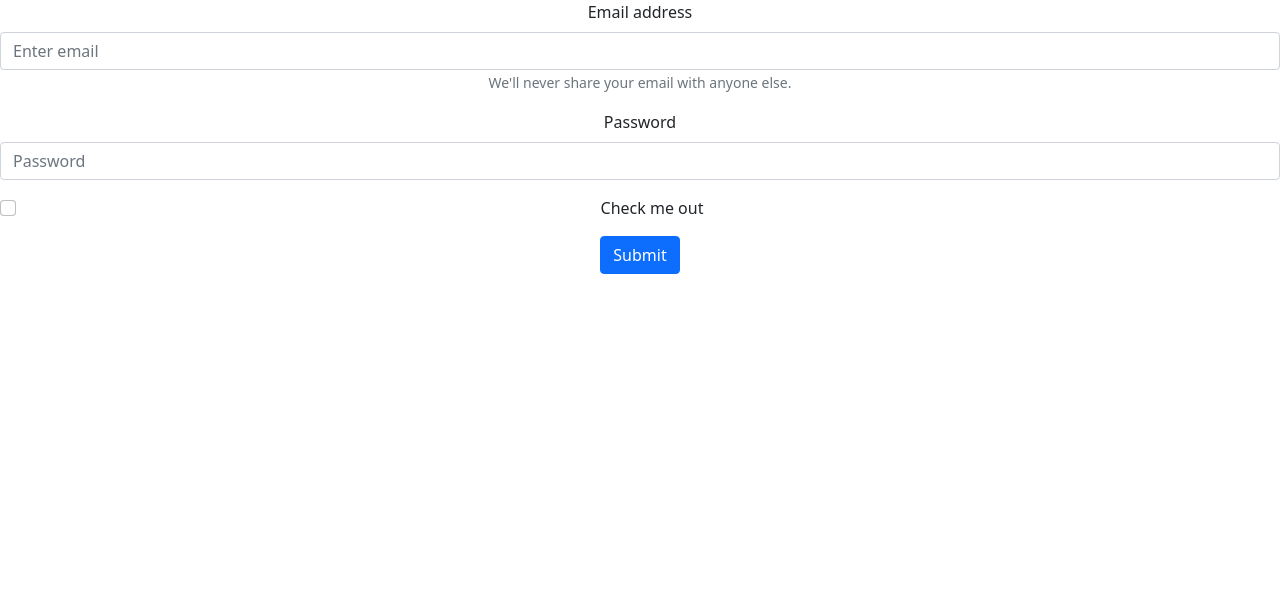
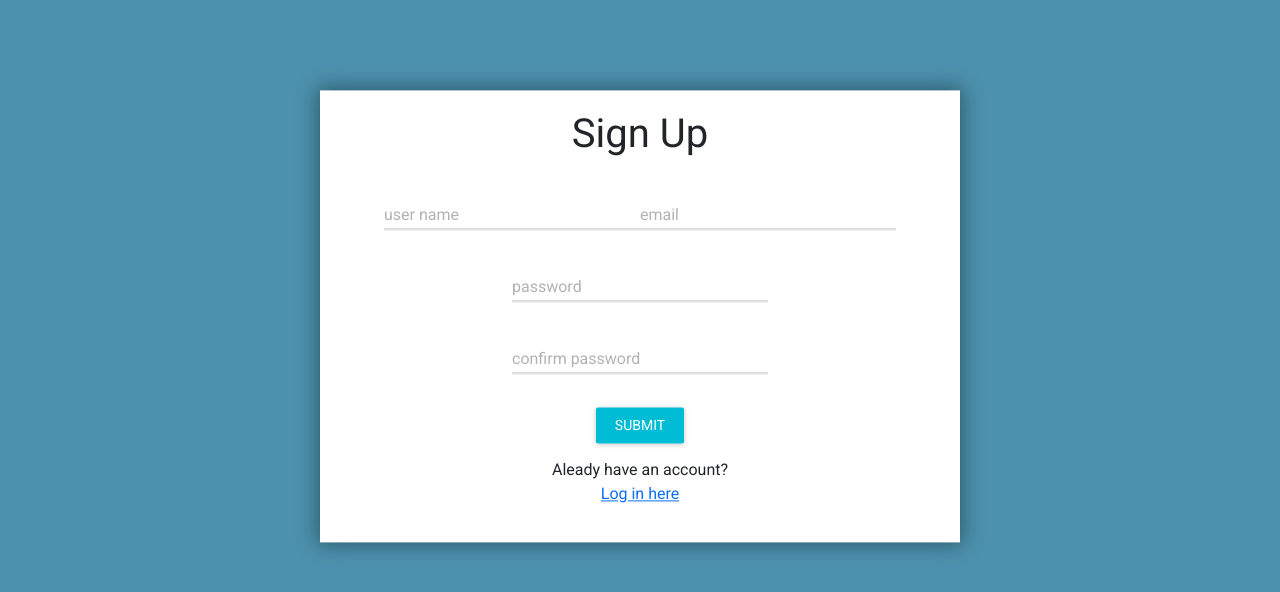
Before and after one commit to Huy-sudo/IE213_FE, a React (Create React App) app: page / in a window 1280 px wide. Shown: the top 592 px of the page. Built offline with nearby package versions, Linux system fonts and the light colour scheme.

Commit message:
Signup Page

```diff
--- a/package.json
+++ b/package.json
@@ -6,12 +6,16 @@
     "@testing-library/jest-dom": "^5.16.2",
     "@testing-library/react": "^12.1.4",
     "@testing-library/user-event": "^13.5.0",
+    "axios": "^0.26.1",
     "bootstrap": "^5.1.3",
+    "material-ui": "^0.20.2",
     "react": "^17.0.2",
     "react-bootstrap": "^2.2.1",
     "react-dom": "^17.0.2",
     "react-scripts": "5.0.0",
-    "web-vitals": "^2.1.4"
+    "validator": "^13.7.0",
+    "web-vitals": "^2.1.4",
+    "zxcvbn": "^4.4.2"
   },
   "scripts": {
     "start": "react-scripts start",
--- a/src/App.js
+++ b/src/App.js
@@ -1,10 +1,10 @@
 import './App.css';
 import LoginForm from './components/Main/Authentication/Login/LoginForm';
-
+import Signup from './components/Main/Authentication/Signup/index'
 function App() {
   return (
     <div className="App">
-      <LoginForm />
+      <Signup/>
     </div>
   );
 }
--- /dev/null
+++ b/src/components/Main/Authentication/Signup/PasswordStr.js
@@ -0,0 +1,43 @@
+import React from 'react';
+
+const PasswordStr = props => {
+  var strColor;
+  var strWidth;
+
+  switch (props.score) {
+    case 1:
+      strColor = 'red';
+      strWidth = '20%';
+      break;
+    case 2:
+      strColor = 'orange';
+      strWidth = '40%';
+      break;
+    case 3:
+      strColor = 'yellow';
+      strWidth = '60%';
+      break;
+    case 4:
+      strColor = '#5cff47';
+      strWidth = '80%';
+      break;
+    case 5:
+      strColor = 'green';
+      strWidth = '100%';
+      break;
+    default:
+  }
+
+  var style = { backgroundColor: strColor, height: '5px', width: strWidth, transition: 'all 300ms ease-in-out' }
+
+  return (
+  <div>
+    <p className="pwStrWeak">weak</p>
+    <p className="pwStrStrong">strong</p>
+    <div style={style} />
+  </div>
+  );
+
+}
+
+export default PasswordStr;
--- /dev/null
+++ b/src/components/Main/Authentication/Signup/SignupContainer.js
@@ -0,0 +1,137 @@
+import React, { Component } from "react";
+import SignUpForm from "./SignupForm.js";
+const axios = require("axios");
+const FormValidators = require("./validate");
+const validateSignUpForm = FormValidators.validateSignUpForm;
+const zxcvbn = require("zxcvbn");
+
+class SignUpContainer extends Component {
+  constructor(props) {
+    super(props);
+
+    this.state = {
+      errors: {},
+      user: {
+        username: "",
+        email: "",
+        password: "",
+        pwconfirm: ""
+      },
+      btnTxt: "show",
+      type: "password",
+      score: "0"
+    };
+
+    this.pwMask = this.pwMask.bind(this);
+    this.handleChange = this.handleChange.bind(this);
+    this.submitSignup = this.submitSignup.bind(this);
+    this.validateForm = this.validateForm.bind(this);
+    this.pwHandleChange = this.pwHandleChange.bind(this);
+  }
+
+  handleChange(event) {
+    const field = event.target.name;
+    const user = this.state.user;
+    user[field] = event.target.value;
+
+    this.setState({
+      user
+    });
+  }
+
+  pwHandleChange(event) {
+    const field = event.target.name;
+    const user = this.state.user;
+    user[field] = event.target.value;
+
+    this.setState({
+      user
+    });
+
+    if (event.target.value === "") {
+      this.setState(state =>
+        Object.assign({}, state, {
+          score: "null"
+        })
+      );
+    } else {
+      var pw = zxcvbn(event.target.value);
+      this.setState(state =>
+        Object.assign({}, state, {
+          score: pw.score + 1
+        })
+      );
+    }
+  }
+
+  submitSignup(user) {
+    var params = { username: user.usr, password: user.pw, email: user.email };
+    axios
+      .post("https://ouramazingserver.com/api/signup/submit", params)
+      .then(res => {
+        if (res.data.success === true) {
+          localStorage.token = res.data.token;
+          localStorage.isAuthenticated = true;
+          window.location.reload();
+        } else {
+          this.setState({
+            errors: { message: res.data.message }
+          });
+        }
+      })
+      .catch(err => {
+        console.log("Sign up data submit error: ", err);
+      });
+  }
+
+  validateForm(event) {
+    event.preventDefault();
+    var payload = validateSignUpForm(this.state.user);
+    if (payload.success) {
+      this.setState({
+        errors: {}
+      });
+      var user = {
+        usr: this.state.user.username,
+        pw: this.state.user.password,
+        email: this.state.user.email
+      };
+      this.submitSignup(user);
+    } else {
+      const errors = payload.errors;
+      this.setState({
+        errors
+      });
+    }
+  }
+
+  pwMask(event) {
+    event.preventDefault();
+    this.setState(state =>
+      Object.assign({}, state, {
+        type: this.state.type === "password" ? "input" : "password",
+        btnTxt: this.state.btnTxt === "show" ? "hide" : "show"
+      })
+    );
+  }
+
+  render() {
+    return (
+      <div>
+        <SignUpForm
+          onSubmit={this.validateForm}
+          onChange={this.handleChange}
+          onPwChange={this.pwHandleChange}
+          errors={this.state.errors}
+          user={this.state.user}
+          score={this.state.score}
+          btnTxt={this.state.btnTxt}
+          type={this.state.type}
+          pwMask={this.pwMask}
+        />
+      </div>
+    );
+  }
+}
+
+export default SignUpContainer;
--- /dev/null
+++ b/src/components/Main/Authentication/Signup/SignupForm.js
@@ -0,0 +1,85 @@
+import React from "react";
+import FlatButton from "material-ui/FlatButton";
+import RaisedButton from "material-ui/RaisedButton";
+import TextField from "material-ui/TextField";
+import PasswordStr from "./PasswordStr";
+import "./style.css";
+
+const SignUpForm = ({
+  history,
+  onSubmit,
+  onChange,
+  errors,
+  user,
+  score,
+  btnTxt,
+  type,
+  pwMask,
+  onPwChange
+}) => {
+  return (
+    <div className="loginBox">
+      <h1>Sign Up</h1>
+      {errors.message && <p style={{ color: "red" }}>{errors.message}</p>}
+
+      <form onSubmit={onSubmit}>
+        <TextField
+          name="username"
+          floatingLabelText="user name"
+          value={user.username}
+          onChange={onChange}
+          errorText={errors.username}
+        />
+        <TextField
+          name="email"
+          floatingLabelText="email"
+          value={user.email}
+          onChange={onChange}
+          errorText={errors.email}
+        />
+        <TextField
+          type={type}
+          name="password"
+          floatingLabelText="password"
+          value={user.password}
+          onChange={onPwChange}
+          errorText={errors.password}
+        />
+
+        <div className="pwStrRow">
+          {score >= 1 && (
+            <div>
+              <PasswordStr score={score} />
+              <FlatButton
+                className="pwShowHideBtn"
+                label={btnTxt} onClick={pwMask}
+                style={{position: 'relative', left: '50%', transform: 'translateX(-50%)'}}
+              />
+            </div>
+            )}
+        </div>
+        <TextField
+          type={type}
+          name="pwconfirm"
+          floatingLabelText="confirm password"
+          value={user.pwconfirm}
+          onChange={onChange}
+          errorText={errors.pwconfirm}
+        />
+        <br />
+        <RaisedButton
+          className="signUpSubmit"
+          primary={true}
+          type="submit"
+          label="submit"
+        />
+      </form>
+      <p>
+        Aleady have an account? <br />
+        <a href="/">Log in here</a>
+      </p>
+    </div>
+  );
+};
+
+export default SignUpForm;
--- /dev/null
+++ b/src/components/Main/Authentication/Signup/index.css
@@ -0,0 +1,10 @@
+@import url("https://fonts.googleapis.com/css?family=Roboto");
+
+html, body, #root {
+  width: 100%;
+  height: 100%;
+  margin: 0;
+  padding: 0;
+  background-color: #4c91ad;
+  font-family: 'Roboto', Arial, Helvetica, sans-serif;
+}
--- /dev/null
+++ b/src/components/Main/Authentication/Signup/index.html
@@ -0,0 +1 @@
+<div id="root"></div>
--- /dev/null
+++ b/src/components/Main/Authentication/Signup/index.js
@@ -0,0 +1,13 @@
+import React from 'react';
+import ReactDOM from 'react-dom';
+import SignUpContainer from "./SignupContainer"
+import MuiThemeProvider from "material-ui/styles/MuiThemeProvider";
+import './index.css'
+
+const App = () => (
+  <MuiThemeProvider>
+    <SignUpContainer />
+  </MuiThemeProvider>
+);
+
+export default App
--- /dev/null
+++ b/src/components/Main/Authentication/Signup/style.css
@@ -0,0 +1,50 @@
+form {
+  width: 100%;
+}
+
+.loginBox {
+  width: 50%;
+  text-align: center;
+  position: relative;
+  left: 50%;
+  transform: translate(-50%, 20%);
+  padding: 20px;
+  background-color: white;
+  box-shadow: 0 0 20px 2px rgba(0, 0, 0, 0.4);
+}
+
+.signUpSubmit {
+  margin: 25px 0 15px 0;
+}
+
+.pwStrRow {
+  width: 63%;
+  text-align: left;
+  margin: auto;
+  padding: 0;
+  font-size: 12px;
+}
+
+.pwStrWeak {
+  display: inline-block;
+  position: relative;
+  left: 0;
+  padding: 0;
+  margin: 0;
+  color: gray;
+}
+
+.pwStrStrong {
+  display: inline-block;
+  position: relative;
+  left: 77%;
+  padding: 0;
+  margin: 0;
+  color: gray;
+}
+
+@media screen and (max-width: 550px) {
+  .loginBox {
+    width: 85%;
+  }
+}
--- /dev/null
+++ b/src/components/Main/Authentication/Signup/validate.js
@@ -0,0 +1,88 @@
+const validator = require("validator");
+
+const validateSignUpForm = payload => {
+  const errors = {};
+  let message = "";
+  let isFormValid = true;
+
+  if (
+    !payload ||
+    typeof payload.username !== "string" ||
+    payload.username.trim().length === 0
+  ) {
+    isFormValid = false;
+    errors.username = "Please provide a user name.";
+  }
+
+  if (
+    !payload ||
+    typeof payload.email !== "string" ||
+    !validator.isEmail(payload.email)
+  ) {
+    isFormValid = false;
+    errors.email = "Please provide a correct email address.";
+  }
+
+  if (
+    !payload ||
+    typeof payload.password !== "string" ||
+    payload.password.trim().length < 8
+  ) {
+    isFormValid = false;
+    errors.password = "Password must have at least 8 characters.";
+  }
+
+  if (!payload || payload.pwconfirm !== payload.password) {
+    isFormValid = false;
+    errors.pwconfirm = "Password confirmation doesn't match.";
+  }
+
+  if (!isFormValid) {
+    message = "Check the form for errors.";
+  }
+
+  return {
+    success: isFormValid,
+    message,
+    errors
+  };
+};
+
+const validateLoginForm = payload => {
+  const errors = {};
+  let message = "";
+  let isFormValid = true;
+
+  if (
+    !payload ||
+    typeof payload.username !== "string" ||
+    payload.username.trim().length === 0
+  ) {
+    isFormValid = false;
+    errors.username = "Please provide your user name.";
+  }
+
+  if (
+    !payload ||
+    typeof payload.password !== "string" ||
+    payload.password.trim().length === 0
+  ) {
+    isFormValid = false;
+    errors.password = "Please provide your password.";
+  }
+
+  if (!isFormValid) {
+    message = "Check the form for errors.";
+  }
+
+  return {
+    success: isFormValid,
+    message,
+    errors
+  };
+};
+
+module.exports = {
+  validateLoginForm: validateLoginForm,
+  validateSignUpForm: validateSignUpForm
+};
```
Also changed, not shown: 1 other file (tests, documents, lock files or other folders).
